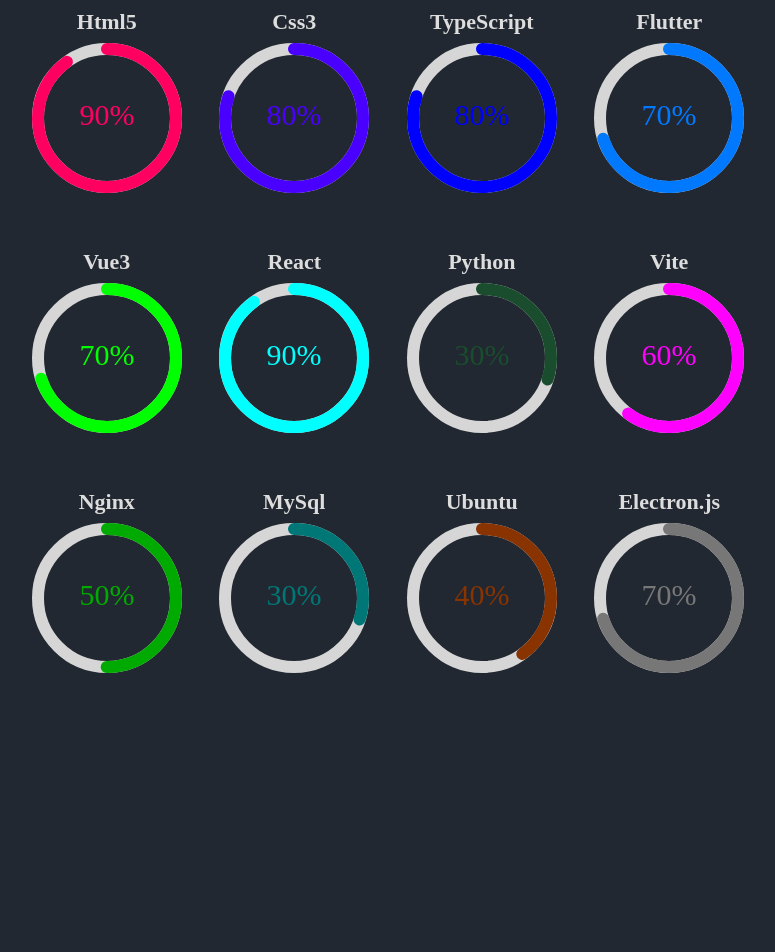
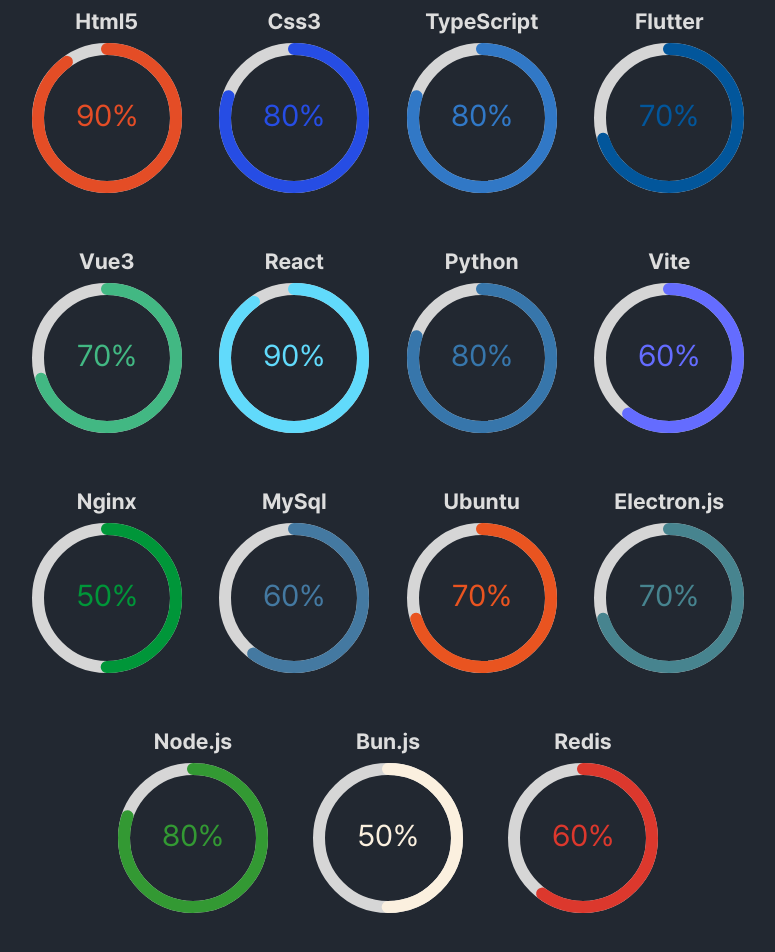
Before and after one commit to codingbeom/hanbat-portfolio, a React (Vite) app: page /skill in a window 1280 px wide. Shown: the part 254-1206 px from the top of the page, without its empty margins (275-1050 px from the left). Before the commit the page ends 990 px from the top, so only its background shows below. Built offline with nearby package versions, Linux system fonts and the light colour scheme.

Commit message:
퍼즐 및 커서 변경

```diff
--- a/package.json
+++ b/package.json
@@ -13,11 +13,15 @@
 	},
 	"dependencies": {
 		"framer-motion": "^11.1.7",
+		"lodash": "^4.17.21",
 		"react": "^18.2.0",
 		"react-bootstrap-icons": "^1.11.4",
 		"react-card-flip": "^1.2.2",
 		"react-circular-progressbar": "^2.1.0",
+		"react-dnd": "^16.0.1",
+		"react-dnd-html5-backend": "^16.0.1",
 		"react-dom": "^18.2.0",
+		"react-drag-drop-files": "^2.4.0",
 		"react-pro-sidebar": "^1.1.0",
 		"react-router-dom": "^6.22.3",
 		"react-slick": "^0.30.2",
--- a/src/App.tsx
+++ b/src/App.tsx
@@ -3,6 +3,7 @@
 import Contact from './pages/Contact';
 import Home from './pages/Home';
 import Project from './pages/Project';
+import Puzzle from './pages/Puzzle';
 import Skill from './pages/Skill';
 import Story from './pages/Story';
 
@@ -16,6 +17,7 @@
 					<Route path="/skill" element={Skill()} />
 					<Route path="/contact" element={Contact()} />
 					<Route path="/project" element={Project()} />
+					<Route path="/puzzle" element={Puzzle()} />
 				</Routes>
 			</Wrapper>
 		</>
--- a/src/Wrapper.tsx
+++ b/src/Wrapper.tsx
@@ -78,6 +78,10 @@
 		href: '/contact',
 		name: 'Contact',
 	},
+	{
+		href: '/puzzle',
+		name: 'Puzzle',
+	},
 ];
 
 function Wrapper({ children }: Props) {
@@ -98,8 +102,6 @@
 
 	useEffect(() => {
 		console.log(location.pathname);
-		console.log(import.meta.env.BASE_URL);
-
 		if (location.pathname === `/story`) {
 			document.addEventListener('scroll', handleScroll);
 
--- a/src/assets/styles/global.ts
+++ b/src/assets/styles/global.ts
@@ -27,6 +27,7 @@
 		width: 100%;
 		background-color: #222831;
 		color: #dddddd;
+		cursor: url(/hanbat-portfolio/gam1092.cur), auto;
 	}
 
 	html ::-webkit-scrollbar {
@@ -65,4 +66,29 @@
 			height: 60vh;
 		}
 	}
+	.dnd {
+		box-shadow: 0px 0px 15px lightblue;
+		text-align: center;
+		height: 400px;
+		width: 400px;
+	}
+	.dnd > div {
+		display: flex;
+		justify-content: space-between;
+		align-items: center;
+		flex-direction: column;
+	}
+	.dnd > div > span {
+		font-size: 14px;
+		font-weight: bolder;
+		color: #76abaa;
+	}
+
+	.slick-dots li.slick-active button:before {
+		opacity: 1;
+		color: blue;
+	}
+	.slick-dots li button:before {
+		opacity: 0.8;
+	}
 `;
--- /dev/null
+++ b/src/components/PuzzleTile.tsx
@@ -0,0 +1,75 @@
+import { useDrag, useDrop } from 'react-dnd';
+import styled from 'styled-components';
+
+const ITEM_TYPE = 'puzzle';
+
+const PuzzlePiece = styled.div<{
+	$imageUrl: string;
+	$posX: number;
+	$posY: number;
+	$isDragging?: boolean;
+	$size: number;
+}>`
+	width: 100%;
+	height: 100%;
+	background-image: ${(props) => `url(${props.$imageUrl})`};
+	background-size: ${(props) => `${props.$size * 100}% ${props.$size * 100}%`};
+	background-position: ${(props) => `${props.$posX}% ${props.$posY}%`};
+	cursor: pointer;
+	opacity: ${(props) => (props.$isDragging ? 0.9 : 1)};
+	transition: transform 0.25s ease, box-shadow 0.25s ease, opacity 0.25s ease;
+	transform: ${(props) =>
+		props.$isDragging ? 'scale(1.08) rotate(2deg)' : 'scale(1) rotate(0)'};
+	box-shadow: ${(props) =>
+		props.$isDragging
+			? '0px 6px 20px rgba(0, 0, 0, 0.4)'
+			: '0px 2px 10px rgba(0, 0, 0, 0.2)'};
+`;
+
+interface Props {
+	id: string;
+	imageUrl: string;
+	posX: number;
+	posY: number;
+	currentPos: { row: number; col: number };
+	movePiece: (fromId: string, toId: string) => void;
+	size: number;
+}
+
+const PuzzleTile: React.FC<Props> = ({
+	id,
+	imageUrl,
+	posX,
+	posY,
+	currentPos,
+	movePiece,
+	size,
+}) => {
+	const [{ isDragging }, drag] = useDrag({
+		type: ITEM_TYPE,
+		item: { id },
+		collect: (monitor) => ({
+			isDragging: monitor.isDragging(),
+		}),
+	});
+
+	const [, drop] = useDrop({
+		accept: ITEM_TYPE,
+		drop: (item: { id: string }) => {
+			movePiece(item.id, id);
+		},
+	});
+
+	return (
+		<PuzzlePiece
+			ref={(node) => drag(drop(node))}
+			$imageUrl={imageUrl}
+			$posX={posX}
+			$posY={posY}
+			$isDragging={isDragging}
+			$size={size}
+		/>
+	);
+};
+
+export default PuzzleTile;
--- a/src/main.tsx
+++ b/src/main.tsx
@@ -1,15 +1,20 @@
+import isPropValid from '@emotion/is-prop-valid';
 import ReactDOM from 'react-dom/client';
 import { BrowserRouter } from 'react-router-dom';
 import 'slick-carousel/slick/slick-theme.css';
 import 'slick-carousel/slick/slick.css';
+import { StyleSheetManager } from 'styled-components';
 import App from './App.tsx';
+import './assets/styles/font.css';
 import { GlobalStyleProvider } from './assets/styles/global.ts';
 
 console.log(import.meta.env.BASE_URL);
 
 ReactDOM.createRoot(document.getElementById('root')!).render(
-	<BrowserRouter basename={import.meta.env.BASE_URL}>
-		<GlobalStyleProvider />
-		<App />
-	</BrowserRouter>
+	<StyleSheetManager shouldForwardProp={isPropValid}>
+		<BrowserRouter basename={import.meta.env.BASE_URL}>
+			<GlobalStyleProvider />
+			<App />
+		</BrowserRouter>
+	</StyleSheetManager>
 );
--- a/src/pages/Home.tsx
+++ b/src/pages/Home.tsx
@@ -262,6 +262,8 @@
 								<li>
 									Flutter를 사용해 크로스플랫폼 어플리케이션 개발 및 유지보수
 								</li>
+								<li>Python을 활용한 Crawling및 음성인식 엔진 서버 구축</li>
+								<li>Bun.js(Ts) + Hono + MySql + Redis 웹 서버 구축</li>
 							</ul>
 						</ResumeItem>
 					</Col>
--- /dev/null
+++ b/src/pages/Puzzle.tsx
@@ -0,0 +1,257 @@
+import PuzzleTile from '@/components/PuzzleTile';
+import { useEffect, useState } from 'react';
+import { DndProvider } from 'react-dnd';
+import { HTML5Backend } from 'react-dnd-html5-backend';
+import { FileUploader } from 'react-drag-drop-files';
+import styled from 'styled-components';
+
+const PuzzleContainer = styled.div`
+	width: 100%;
+	padding: 40px;
+`;
+
+const SectionContainer = styled.div`
+	width: 100%;
+	display: flex;
+	flex-direction: column;
+	justify-content: center;
+	align-items: center;
+`;
+
+const PuzzleBox = styled.div`
+	width: 100%;
+	display: flex;
+	flex-direction: column;
+	justify-content: center;
+	align-items: center;
+
+	@media (min-width: 950px) {
+		flex-direction: row;
+		align-items: flex-end;
+	}
+`;
+
+const Title = styled.div`
+	margin-bottom: 10px;
+	display: flex;
+	flex-direction: column;
+	align-items: center;
+
+	h2 {
+		font-size: 36px;
+		color: #76abaa;
+		margin-bottom: 10px;
+	}
+`;
+
+const ButtonContainer = styled.div`
+	display: flex;
+	gap: 15px;
+	margin-bottom: 20px;
+`;
+
+const PuzzleGrid = styled.div<{ $size: number }>`
+	width: 400px;
+	height: 400px;
+	display: grid;
+	grid-template-columns: ${(props) => `repeat(${props.$size}, 1fr)`};
+	grid-template-rows: ${(props) => `repeat(${props.$size}, 1fr)`};
+	gap: 1px;
+	background: #333;
+`;
+
+const OriginalImage = styled.img`
+	width: 400px;
+	height: 400px;
+	margin-top: 20px;
+
+	@media (min-width: 950px) {
+		margin-left: 20px;
+	}
+`;
+
+const Button = styled.button`
+	padding: 10px 20px;
+	font-size: 16px;
+	font-weight: bold;
+	color: black;
+	background-color: #76abaa;
+	border: none;
+	border-radius: 5px;
+	cursor: pointer;
+	transition: background-color 0.3s, transform 0.2s;
+
+	&:hover {
+		background-color: #649ea1;
+		transform: scale(1.05);
+	}
+
+	&:active {
+		transform: scale(0.95);
+	}
+
+	&.active {
+		background-color: #4a7cff;
+		color: white;
+	}
+`;
+
+const fileTypes = ['JPEG', 'PNG', 'JPG'];
+
+type Difficulty = {
+	size: number;
+	label: string;
+};
+
+const difficulties: Difficulty[] = [
+	{ size: 4, label: '하 (4×4)' },
+	{ size: 8, label: '중 (8x8)' },
+	{ size: 12, label: '상 (12x12)' },
+];
+
+function Puzzle() {
+	const [file, setFile] = useState(null);
+	const [imageUrl, setImageUrl] = useState('');
+	const [pieces, setPieces] = useState([]);
+	const [difficulty, setDifficulty] = useState<Difficulty>(difficulties[0]);
+
+	const onDrop = (file) => {
+		setFile(file);
+		const url = URL.createObjectURL(file);
+		setImageUrl(url);
+	};
+
+	const shufflePieces = (pieces) => {
+		for (let i = pieces.length - 1; i > 0; i--) {
+			const j = Math.floor(Math.random() * (i + 1));
+			[pieces[i], pieces[j]] = [pieces[j], pieces[i]];
+		}
+		return pieces;
+	};
+
+	const movePiece = (fromId: string, toId: string) => {
+		const fromIndex = pieces.findIndex((piece) => piece.id === fromId);
+		const toIndex = pieces.findIndex((piece) => piece.id === toId);
+
+		const updatedPieces = [...pieces];
+		[updatedPieces[fromIndex], updatedPieces[toIndex]] = [
+			updatedPieces[toIndex],
+			updatedPieces[fromIndex],
+		];
+
+		setPieces(updatedPieces);
+	};
+
+	const initializePuzzle = () => {
+		if (file) {
+			const size = difficulty.size;
+			const newPieces = [];
+			const percentage = 100 / (size - 1);
+
+			for (let row = 0; row < size; row++) {
+				for (let col = 0; col < size; col++) {
+					newPieces.push({
+						id: `${row * size + col}`,
+						originalPos: { row, col },
+						currentPos: { row, col },
+						posX: col * percentage,
+						posY: row * percentage,
+					});
+				}
+			}
+			const shuffled = shufflePieces(newPieces);
+			setPieces(shuffled);
+		}
+	};
+
+	useEffect(() => {
+		initializePuzzle();
+	}, [file, difficulty]);
+
+	useEffect(() => {
+		if (pieces.length > 0) {
+			const size = difficulty.size;
+			const allCorrect = pieces.every((piece, index) => {
+				return (
+					piece.originalPos.row === Math.floor(index / size) &&
+					piece.originalPos.col === index % size
+				);
+			});
+
+			if (allCorrect) {
+				alert('정답입니다! 다른 이미지로 도전해보세요!');
+			}
+		}
+	}, [pieces, difficulty]);
+
+	const reset = () => {
+		setFile(null);
+		setPieces([]);
+		setImageUrl('');
+	};
+
+	const changeDifficulty = (newDifficulty: Difficulty) => {
+		setDifficulty(newDifficulty);
+	};
+
+	return (
+		<PuzzleContainer>
+			<SectionContainer>
+				<Title>
+					<h2>Puzzle</h2>
+					{!file ? (
+						<ButtonContainer>
+							{difficulties.map((diff) => (
+								<Button
+									key={diff.size}
+									onClick={() => changeDifficulty(diff)}
+									className={difficulty.size === diff.size ? 'active' : ''}
+								>
+									{diff.label}
+								</Button>
+							))}
+						</ButtonContainer>
+					) : (
+						<ButtonContainer>
+							<Button onClick={reset}>초기화</Button>
+						</ButtonContainer>
+					)}
+				</Title>
+				<PuzzleBox>
+					{!file ? (
+						<FileUploader
+							classes="dnd"
+							onSizeError={() => alert('파일 사이즈가 너무 큽니다(2MB)')}
+							onDrop={onDrop}
+							name="file"
+							types={fileTypes}
+							multiple={false}
+							label="사진을 업로드하면 퍼즐이 만들어집니다."
+							required={true}
+						/>
+					) : (
+						<DndProvider backend={HTML5Backend}>
+							<PuzzleGrid $size={difficulty.size}>
+								{pieces.map((piece) => (
+									<PuzzleTile
+										key={piece.id}
+										id={piece.id}
+										imageUrl={imageUrl}
+										posX={piece.posX}
+										posY={piece.posY}
+										currentPos={piece.currentPos}
+										movePiece={movePiece}
+										size={difficulty.size}
+									/>
+								))}
+							</PuzzleGrid>
+						</DndProvider>
+					)}
+					{file && <OriginalImage src={imageUrl} alt="Original" />}
+				</PuzzleBox>
+			</SectionContainer>
+		</PuzzleContainer>
+	);
+}
+
+export default Puzzle;
--- a/src/pages/Skill.tsx
+++ b/src/pages/Skill.tsx
@@ -80,8 +80,8 @@
 								maxValue={1}
 								text={`${0.9 * 100}%`}
 								styles={buildStyles({
-									pathColor: '#ff0060',
-									textColor: '#ff0060',
+									pathColor: '#E44D26', // HTML5 브랜드 컬러
+									textColor: '#E44D26',
 								})}
 							/>
 						</ProgressBox>
@@ -94,8 +94,8 @@
 								maxValue={1}
 								text={`${0.8 * 100}%`}
 								styles={buildStyles({
-									pathColor: '#4900ff',
-									textColor: '#4900ff',
+									pathColor: '#264DE4', // CSS3 브랜드 컬러
+									textColor: '#264DE4',
 								})}
 							/>
 						</ProgressBox>
@@ -108,8 +108,8 @@
 								maxValue={1}
 								text={`${0.8 * 100}%`}
 								styles={buildStyles({
-									pathColor: '#0000ff',
-									textColor: '#0000ff',
+									pathColor: '#3178C6', // TypeScript 브랜드 컬러
+									textColor: '#3178C6',
 								})}
 							/>
 						</ProgressBox>
@@ -122,8 +122,8 @@
 								maxValue={1}
 								text={`${0.7 * 100}%`}
 								styles={buildStyles({
-									pathColor: '#0079ff',
-									textColor: '#0079ff',
+									pathColor: '#02569B', // Flutter 브랜드 컬러
+									textColor: '#02569B',
 								})}
 							/>
 						</ProgressBox>
@@ -138,8 +138,8 @@
 								maxValue={1}
 								text={`${0.7 * 100}%`}
 								styles={buildStyles({
-									pathColor: '#00ff00',
-									textColor: '#00ff00',
+									pathColor: '#42B883', // Vue.js 브랜드 컬러
+									textColor: '#42B883',
 								})}
 							/>
 						</ProgressBox>
@@ -152,8 +152,8 @@
 								maxValue={1}
 								text={`${0.9 * 100}%`}
 								styles={buildStyles({
-									pathColor: '#00ffff',
-									textColor: '#00ffff',
+									pathColor: '#61DAFB', // React 브랜드 컬러
+									textColor: '#61DAFB',
 								})}
 							/>
 						</ProgressBox>
@@ -162,12 +162,12 @@
 						<h3>Python</h3>
 						<ProgressBox>
 							<CircularProgressbar
-								value={0.3}
+								value={0.8}
 								maxValue={1}
-								text={`${0.3 * 100}%`}
+								text={`${0.8 * 100}%`}
 								styles={buildStyles({
-									pathColor: '#1A4D2E',
-									textColor: '#1A4D2E',
+									pathColor: '#3776AB', // Python 브랜드 컬러
+									textColor: '#3776AB',
 								})}
 							/>
 						</ProgressBox>
@@ -180,8 +180,8 @@
 								maxValue={1}
 								text={`${0.6 * 100}%`}
 								styles={buildStyles({
-									pathColor: '#ff00ff',
-									textColor: '#ff00ff',
+									pathColor: '#646CFF', // Vite 브랜드 컬러
+									textColor: '#646CFF',
 								})}
 							/>
 						</ProgressBox>
@@ -196,8 +196,8 @@
 								maxValue={1}
 								text={`${0.5 * 100}%`}
 								styles={buildStyles({
-									pathColor: '#00aa00',
-									textColor: '#00aa00',
+									pathColor: '#009639', // Nginx 브랜드 컬러
+									textColor: '#009639',
 								})}
 							/>
 						</ProgressBox>
@@ -206,12 +206,12 @@
 						<h3>MySql</h3>
 						<ProgressBox>
 							<CircularProgressbar
-								value={0.3}
+								value={0.6}
 								maxValue={1}
-								text={`${0.3 * 100}%`}
+								text={`${0.6 * 100}%`}
 								styles={buildStyles({
-									pathColor: '#007777',
-									textColor: '#007777',
+									pathColor: '#4479A1', // MySQL 브랜드 컬러
+									textColor: '#4479A1',
 								})}
 							/>
 						</ProgressBox>
@@ -220,12 +220,12 @@
 						<h3>Ubuntu</h3>
 						<ProgressBox>
 							<CircularProgressbar
-								value={0.4}
+								value={0.7}
 								maxValue={1}
-								text={`${0.4 * 100}%`}
+								text={`${0.7 * 100}%`}
 								styles={buildStyles({
-									pathColor: '#883300',
-									textColor: '#883300',
+									pathColor: '#E95420', // Ubuntu 브랜드 컬러
+									textColor: '#E95420',
 								})}
 							/>
 						</ProgressBox>
@@ -238,8 +238,52 @@
 								maxValue={1}
 								text={`${0.7 * 100}%`}
 								styles={buildStyles({
-									pathColor: '#777777',
-									textColor: '#777777',
+									pathColor: '#47848F', // Electron 브랜드 컬러
+									textColor: '#47848F',
+								})}
+							/>
+						</ProgressBox>
+					</InfoBox>
+				</InfoRow>
+				<InfoRow>
+					<InfoBox>
+						<h3>Node.js</h3>
+						<ProgressBox>
+							<CircularProgressbar
+								value={0.8}
+								maxValue={1}
+								text={`${0.8 * 100}%`}
+								styles={buildStyles({
+									pathColor: '#339933', // Node.js 공식 브랜드 컬러
+									textColor: '#339933',
+								})}
+							/>
+						</ProgressBox>
+					</InfoBox>
+					<InfoBox>
+						<h3>Bun.js</h3>
+						<ProgressBox>
+							<CircularProgressbar
+								value={0.5}
+								maxValue={1}
+								text={`${0.5 * 100}%`}
+								styles={buildStyles({
+									pathColor: '#FBF0DF', // Bun 브랜드 컬러
+									textColor: '#FBF0DF',
+								})}
+							/>
+						</ProgressBox>
+					</InfoBox>
+					<InfoBox>
+						<h3>Redis</h3>
+						<ProgressBox>
+							<CircularProgressbar
+								value={0.6}
+								maxValue={1}
+								text={`${0.6 * 100}%`}
+								styles={buildStyles({
+									pathColor: '#DC382D', // Redis 브랜드 컬러
+									textColor: '#DC382D',
 								})}
 							/>
 						</ProgressBox>
```
Also changed, not shown: index.html (+5 -5 lines), 2 other files (tests, documents, lock files or other folders).
